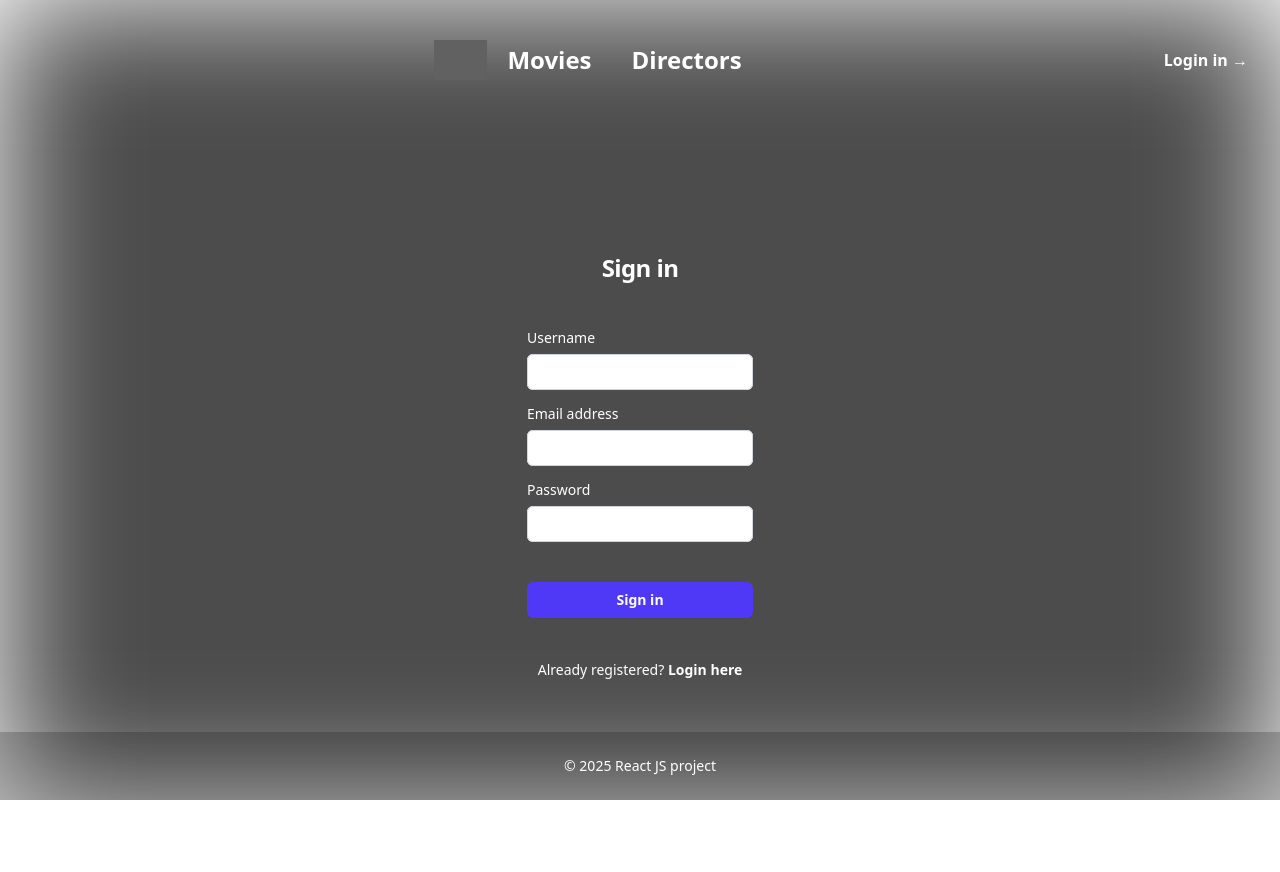
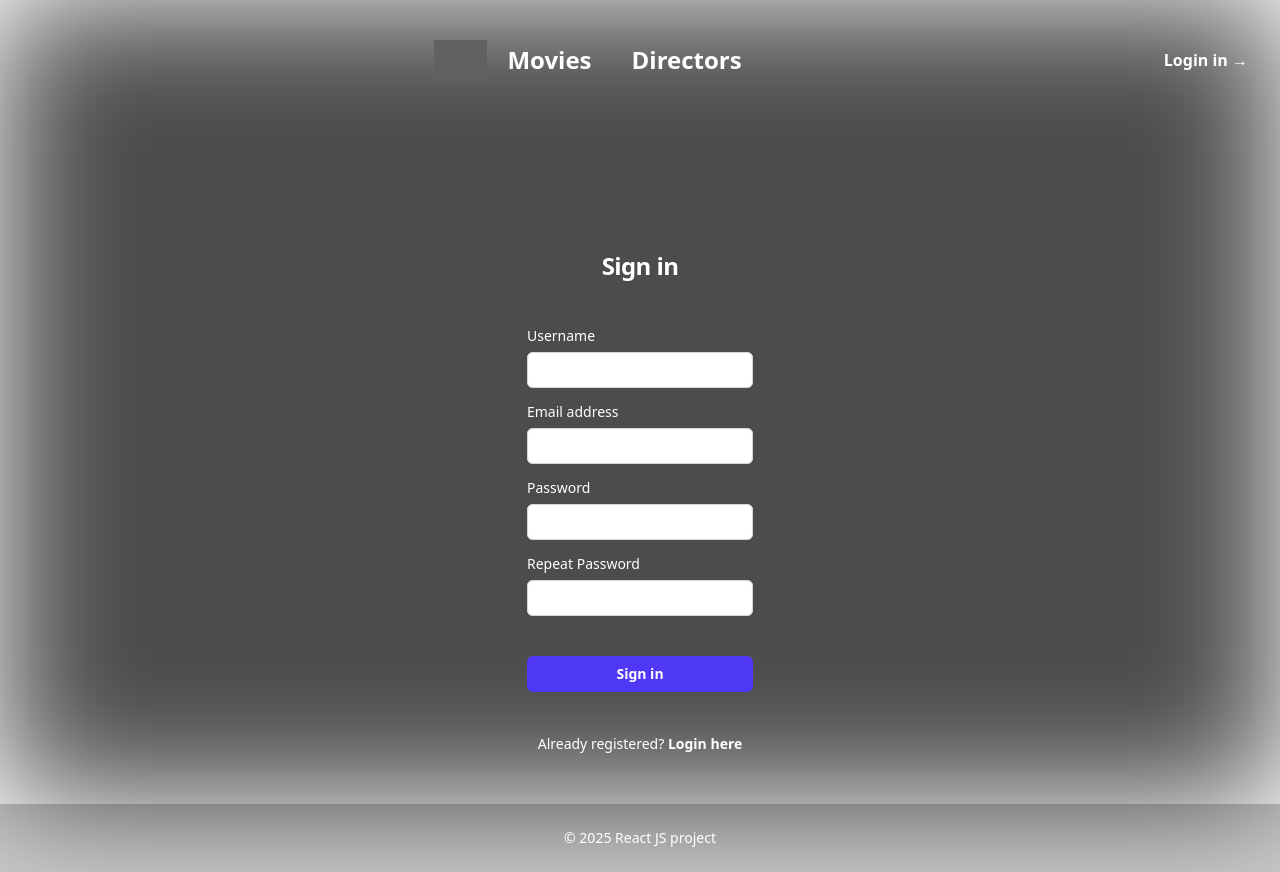
Before and after one commit to LachezarLalov/my-watch-list-react-js, a React (Vite) app in the folder client/: page /register in a window 1280 px wide. Before the commit the page ends 800 px from the top, so only its background shows below. Built offline with nearby package versions, Linux system fonts and the light colour scheme; grey boxes are pictures that could not be loaded.

Commit message:
UserRegister using controlledFrom hook and userApi

```diff
--- a/client/src/components/User/UserLogin.jsx
+++ b/client/src/components/User/UserLogin.jsx
@@ -4,41 +4,14 @@ import useControlledForm from '../../hooks/useControlledFrom';
 
 export default function UserLogin() {
 	const url = '/login';
+	const method = 'POST';
 
 	const initialValues = {
 		email: '',
 		password: '',
 	};
 
-	const { values, changeHandler, submitHandler } = useControlledForm(initialValues, userApi, url);
-
-	// const navigate = useNavigate();
-
-	//
-
-	// const url = '/login';
-
-	// const [values, setValues] = useState(initialValues);
-
-	// const changeHandler = (e) => {
-	// 	setValues((state) => ({
-	// 		...state,
-	// 		[e.target.name]: e.target.value,
-	// 	}));
-	// };
-
-	// const submitHandler = async (e) => {
-	// 	e.preventDefault();
-
-	// 	const result = await userApi(values, url);
-	// 	console.log(result);
-
-	// 	if (result.email) {
-	// 		navigate('/');
-	// 	}
-
-	// 	setValues(initialValues);
-	// };
+	const { values, changeHandler, submitHandler } = useControlledForm(initialValues, userApi, url, method);
 
 	return (
 		<div className='flex min-h-full flex-col justify-center px-6 py-12 lg:px-8 z-50'>
--- a/client/src/components/User/UserRegister.jsx
+++ b/client/src/components/User/UserRegister.jsx
@@ -1,14 +1,28 @@
 import { Link } from 'react-router';
+import useControlledForm from '../../hooks/useControlledFrom';
+import userApi from '../../utils/userApi';
 
 export default function UserRegister() {
-	const onSubmitHandler = (e) => {
-		e.preventDefault();
+	// const SubmitHandler = (e) => {
+	// 	e.preventDefault();
 
-		const formData = new FormData(e.target);
-		console.log(formData.get('email'));
-		console.log(formData.get('password'));
-		console.log(formData.get('username'));
+	// 	const formData = new FormData(e.target);
+	// 	console.log(formData.get('username'));
+	// 	console.log(formData.get('email'));
+	// 	console.log(formData.get('password'));
+	// };
+
+	const url = '/register';
+	const method = 'POST';
+
+	const initialValues = {
+		username: '',
+		email: '',
+		password: '',
+		repassword: '',
 	};
+
+	const { values, changeHandler, submitHandler } = useControlledForm(initialValues, userApi, url, method);
 
 	return (
 		<>
@@ -22,16 +36,11 @@ export default function UserRegister() {
       */}
 			<div className='flex min-h-full flex-col justify-center px-6 py-12 lg:px-8 z-50'>
 				<div className='sm:mx-auto sm:w-full sm:max-w-sm'>
-					{/* <img
-            alt="Your Company"
-            src="https://tailwindcss.com/plus-assets/img/logos/mark.svg?color=indigo&shade=600"
-            className="mx-auto h-10 w-auto"
-          /> */}
 					<h2 className='mt-20 text-center text-2xl/9 font-bold tracking-tight'>Sign in</h2>
 				</div>
 
 				<div className='mt-10 sm:mx-auto sm:w-full sm:max-w-sm'>
-					<form onSubmit={onSubmitHandler} className='space-y-3'>
+					<form onSubmit={submitHandler} className='space-y-3'>
 						<div>
 							<label htmlFor='username' className='block text-sm/6 font-medium '>
 								Username
@@ -41,6 +50,8 @@ export default function UserRegister() {
 									id='username'
 									name='username'
 									type='username'
+									value={values.username}
+									onChange={changeHandler}
 									required
 									autoComplete='username'
 									className='block w-full rounded-md bg-white px-3 py-1.5 text-base text-gray-900 outline-1 -outline-offset-1 outline-gray-300 placeholder:text-gray-400 focus:outline-2 focus:-outline-offset-2 focus:outline-indigo-600 sm:text-sm/6'
@@ -57,6 +68,8 @@ export default function UserRegister() {
 									id='email'
 									name='email'
 									type='email'
+									value={values.email}
+									onChange={changeHandler}
 									required
 									autoComplete='email'
 									className='block w-full rounded-md bg-white px-3 py-1.5 text-base text-gray-900 outline-1 -outline-offset-1 outline-gray-300 placeholder:text-gray-400 focus:outline-2 focus:-outline-offset-2 focus:outline-indigo-600 sm:text-sm/6'
@@ -69,19 +82,36 @@ export default function UserRegister() {
 								<label htmlFor='password' className='block text-sm/6 font-medium'>
 									Password
 								</label>
-								{/* <div className="text-sm">
-                  <a href="#" className="font-semibold text-indigo-600 hover:text-indigo-500">
-                    Forgot password?
-                  </a>
-                </div> */}
 							</div>
 							<div className='mt-1'>
 								<input
 									id='password'
 									name='password'
 									type='password'
+									value={values.password}
+									onChange={changeHandler}
 									required
 									autoComplete='current-password'
+									className='block w-full rounded-md bg-white px-3 py-1.5 text-base text-gray-900 outline-1 -outline-offset-1 outline-gray-300 placeholder:text-gray-400 focus:outline-2 focus:-outline-offset-2 focus:outline-indigo-600 sm:text-sm/6'
+								/>
+							</div>
+						</div>
+
+						<div>
+							<div className='flex items-center justify-between'>
+								<label htmlFor='repassword' className='block text-sm/6 font-medium'>
+									Repeat Password
+								</label>
+							</div>
+							<div className='mt-1'>
+								<input
+									id='repassword'
+									name='repassword'
+									type='repassword'
+									value={values.repassword}
+									onChange={changeHandler}
+									required
+									autoComplete='repeat-password'
 									className='block w-full rounded-md bg-white px-3 py-1.5 text-base text-gray-900 outline-1 -outline-offset-1 outline-gray-300 placeholder:text-gray-400 focus:outline-2 focus:-outline-offset-2 focus:outline-indigo-600 sm:text-sm/6'
 								/>
 							</div>
--- a/client/src/hooks/useControlledFrom.jsx
+++ b/client/src/hooks/useControlledFrom.jsx
@@ -1,7 +1,7 @@
 import { useState } from 'react';
 import { useNavigate } from 'react-router';
 
-export default function useControlledForm(initialValues, onSubmit, url) {
+export default function useControlledForm(initialValues, onSubmit, url, method) {
 	const [values, setValues] = useState(initialValues);
 
 	const navigate = useNavigate();
@@ -16,7 +16,7 @@ export default function useControlledForm(initialValues, onSubmit, url) {
 	const submitHandler = async (e) => {
 		e.preventDefault();
 
-		const result = await onSubmit(values, url);
+		const result = await onSubmit(values, url, method);
 		console.log(result);
 
 		if (result.email) {
--- a/client/src/utils/userApi.js
+++ b/client/src/utils/userApi.js
@@ -1,17 +1,19 @@
 import { SU_USERS } from '../config';
 
-export default async function userApi(values, url) {
-	const { email, password } = values;
-
+export default async function userApi(values, url, method) {
+	const { username, email, password } = values;
+	console.log(method);
 	const options = {
-		method: 'POST',
+		method: method,
 		headers: {
 			'content-type': 'application/json',
 		},
 	};
 
-	if (url === '/login' || url === '/register') {
+	if (url === '/login') {
 		options.body = JSON.stringify({ email, password });
+	} else if (url === '/register') {
+		options.body = JSON.stringify({ username, email, password });
 	}
 
 	const response = await fetch(`${SU_USERS}/${url}`, options);
```
